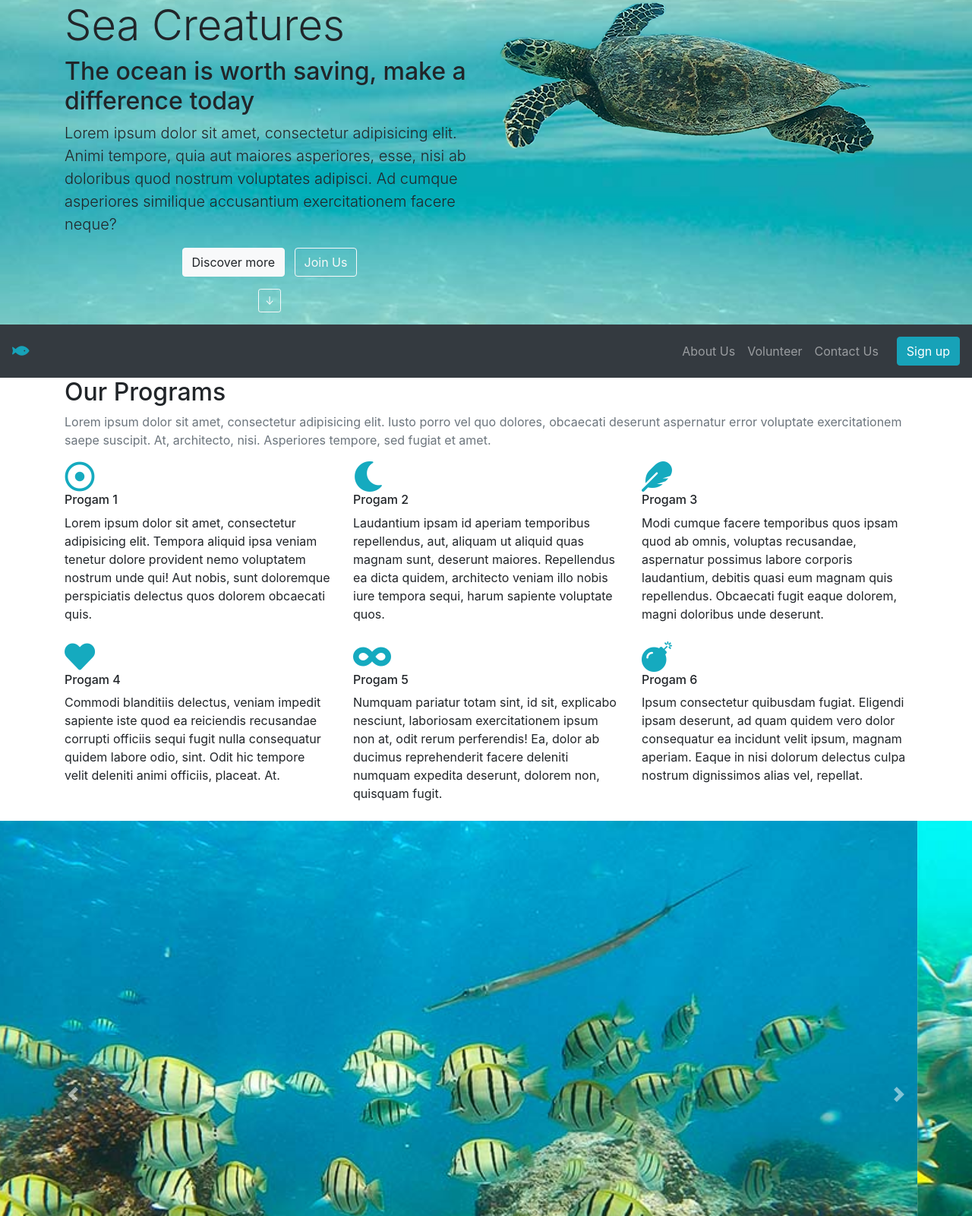
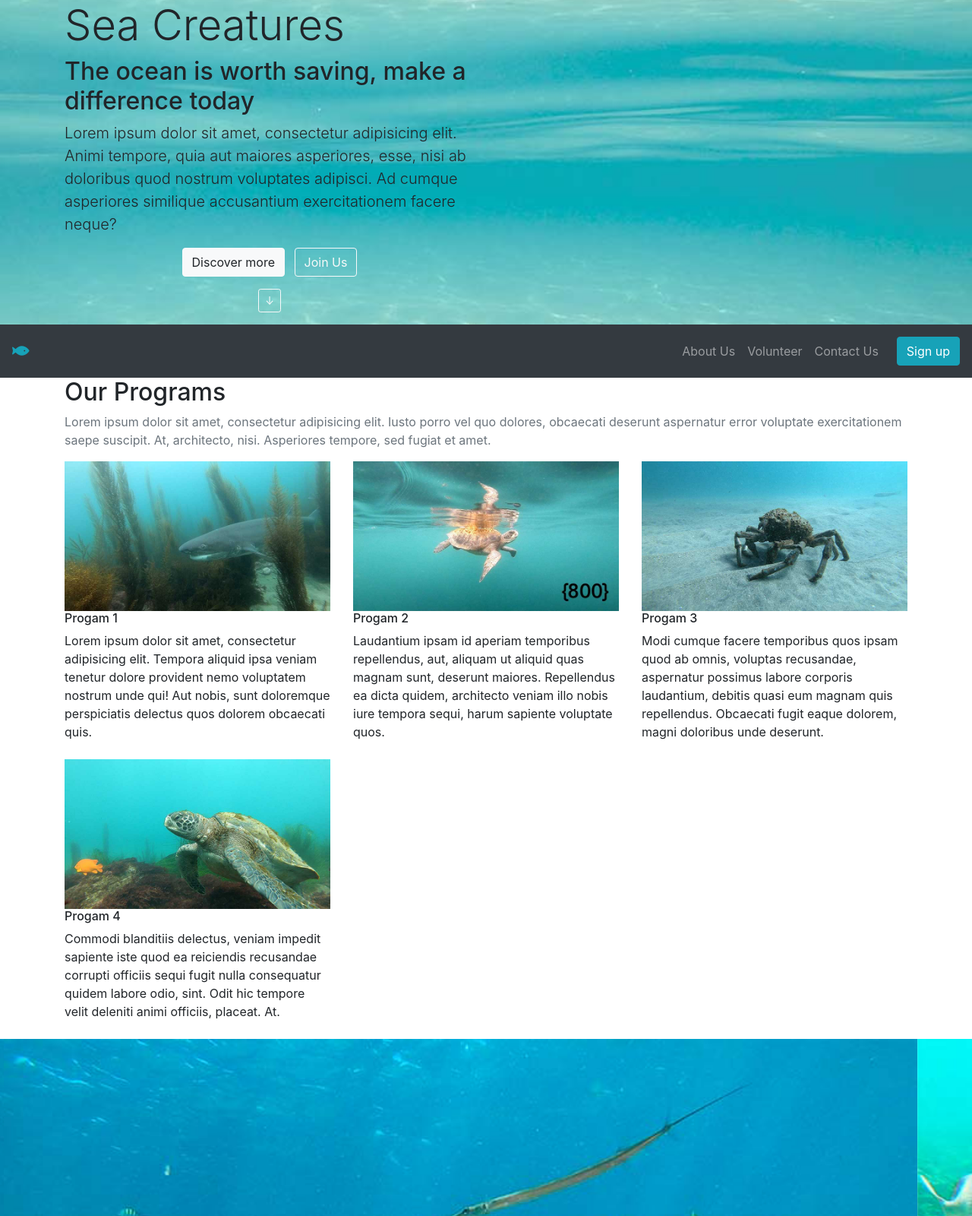
Before and after one commit to RodikYermak/rodion.yermakov.sd-gmail.com, a plain HTML site: page root/srsSetJS/responsiveImages.html in a window 1280 px wide. Shown: the top 1600 px of the page at 76% size. Drawn offline with nearby package versions, Linux system fonts and the light colour scheme.

Commit message:
javascript part of srcSet

```diff
--- a/root/srsSetJS/responsiveImages.html
+++ b/root/srsSetJS/responsiveImages.html
@@ -3,7 +3,7 @@
 <head>
     <meta charset="UTF-8">
     <meta name="viewport" content="width=device-width,  initial-scale=1.0">
-    <title>Ex 3 DOM - access and change using methods</title>
+    <title>World Oceans</title>
 
     <!--font awesome-->
     <link rel="stylesheet" href="https://use.fontawesome.com/releases/v5.7.2/css/all.css" integrity="sha384-fnmOCqbTlWIlj8LyTjo7mOUStjsKC4pOpQbqyi7RrhN7udi9RwhKkMHpvLbHG9Sr" crossorigin="anonymous">
@@ -29,9 +29,11 @@
                        <a href="#programs" class="btn btn-outline-light btn-sm">&darr;</a>
                    </p>
                </article>
+<!--
                <figure class="col-lg-6 order-1 order-lg-2">
                    <img src="images/turtle.png" alt="sea turtle" class="img-fluid">
                </figure>
+-->
            </div><!-- end row -->
        </div><!-- end container -->
    </section>
@@ -62,44 +64,30 @@
            <div class="row">
            <article class="col-sm-6 col-lg-4 mb-2">
 
-                   <i class="far fa-dot-circle"></i>
+                   <img src="images/7Gill-800.jpg" alt="7 gill" class="img-fluid" data-type="programs">
                    <h6>Progam 1</h6>
                    <p>Lorem ipsum dolor sit amet, consectetur adipisicing elit. Tempora aliquid ipsa veniam tenetur dolore provident nemo voluptatem nostrum unde qui! Aut nobis, sunt doloremque perspiciatis delectus quos dolorem obcaecati quis.</p>
 
            </article>
            <article class="col-sm-6 col-lg-4 mb-2">
 
-                   <i class="fas fa-moon"></i>
+                   <img src="images/turtle2-800.jpg" alt="turtle" class="img-fluid" data-type="programs">
                    <h6>Progam 2</h6>
                    <p>Laudantium ipsam id aperiam temporibus repellendus, aut, aliquam ut aliquid quas magnam sunt, deserunt maiores. Repellendus ea dicta quidem, architecto veniam illo nobis iure tempora sequi, harum sapiente voluptate quos.</p>
 
            </article>
            <article class="col-sm-6 col-lg-4 mb-2">
 
-                   <i class="fas fa-feather"></i>
+                   <img src="images/sheepCrab-800.jpg" alt="crab" class="img-fluid" data-type="programs">
                    <h6>Progam 3</h6>
                    <p>Modi cumque facere temporibus quos ipsam quod ab omnis, voluptas recusandae, aspernatur possimus labore corporis laudantium, debitis quasi eum magnam quis repellendus. Obcaecati fugit eaque dolorem, magni doloribus unde deserunt.</p>
 
            </article>
            <article class="col-sm-6 col-lg-4 mb-2">
 
-                   <i class="fas fa-heart"></i>
+                   <img src="images/turtle-800.jpg" alt="turtle" class="img-fluid" data-type="programs">
                    <h6>Progam 4</h6>
                    <p>Commodi blanditiis delectus, veniam impedit sapiente iste quod ea reiciendis recusandae corrupti officiis sequi fugit nulla consequatur quidem labore odio, sint. Odit hic tempore velit deleniti animi officiis, placeat. At.</p>
-
-           </article>
-           <article class="col-sm-6 col-lg-4 mb-2">
-
-                   <i class="fas fa-infinity"></i>
-                   <h6>Progam 5</h6>
-                   <p>Numquam pariatur totam sint, id sit, explicabo nesciunt, laboriosam exercitationem ipsum non at, odit rerum perferendis! Ea, dolor ab ducimus reprehenderit facere deleniti numquam expedita deserunt, dolorem non, quisquam fugit.</p>
-
-           </article>
-           <article class="col-sm-6 col-lg-4 mb-2">
-
-                   <i class="fas fa-bomb"></i>
-                   <h6>Progam 6</h6>
-                   <p>Ipsum consectetur quibusdam fugiat. Eligendi ipsam deserunt, ad quam quidem vero dolor consequatur ea incidunt velit ipsum, magnam aperiam. Eaque in nisi dolorum delectus culpa nostrum dignissimos alias vel, repellat.</p>
 
            </article>
            </div><!-- end row -->
@@ -116,21 +104,21 @@
           </ol>
           <div class="carousel-inner" role="listbox">
               <article class="carousel-item">
-                  <img src="images/c1.jpg" alt="reef">
+                  <img src="images/c1-800.jpg" alt="reef" data-type="carousel">
                   <div class="carousel-caption">
                       <h3>Healthy Reef</h3>
                       <p>Napolean Wrasse swimming on the reef</p>
                   </div>
               </article>
               <article class="carousel-item active">
-                  <img src="images/c2.jpg" alt="fish swimming">
+                  <img src="images/c2-800.jpg" alt="fish swimming" data-type="carousel">
                   <div class="carousel-caption">
                       <h3>Many types of fish</h3>
                       <p>School of convict tangs swimming with pipe fish</p>
                   </div>
               </article>
               <article class="carousel-item">
-                  <img src="images/c3.jpg" alt="large fish school">
+                  <img src="images/c3-800.jpg" alt="large fish school" data-type="carousel">
                   <div class="carousel-caption">
                       <h3>School of fish</h3>
                       <p>There is so much to see and appreciate</p>
@@ -157,7 +145,7 @@
            <div class="row">
                <article class="col-md-4 mb-4">
                    <div class="card border-0 h-100">
-                       <a href="#"><img src="images/ray01.jpg" alt="batray" class="card-img-top"></a>
+                       <a href="#"><img src="images/7Gill-800.jpg" alt="batray" class="card-img-top" data-type="animals"></a>
                        <div class="card-body">
                            <h5>Animal name</h5>
                            <p class="card-text">Lorem ipsum dolor sit amet, consectetur adipisicing elit. Fugiat unde, velit. Excepturi distinctio possimus neque aliquam, veniam dolore earum nam itaque eius, maxime dignissimos iure debitis sit adipisci, harum ad!</p>
@@ -167,7 +155,7 @@
                </article>
                <article class="col-md-4 mb-4">
                    <div class="card border-0 h-100">
-                       <a href="#"><img src="images/fish04.jpg" alt="fish" class="card-img-top"></a>
+                       <a href="#"><img src="images/sheepCrab-800.jpg" alt="crab" class="card-img-top" data-type="animals"></a>
                        <div class="card-body">
                            <h5>Animal name</h5>
                            <p class="card-text">At odit impedit vel perferendis voluptatum recusandae est repudiandae necessitatibus doloribus placeat nobis sed, aliquid molestiae alias, eius repellendus possimus nulla sint quod quasi amet. Aperiam beatae modi sequi explicabo.</p>
@@ -177,7 +165,7 @@
                </article>
                <article class="col-md-4 mb-4">
                    <div class="card border-0 h-100">
-                       <a href="#"><img src="images/shark04.jpg" alt="shark" class="card-img-top"></a>
+                       <a href="#"><img src="images/turtle2-800.jpg" alt="shark" class="card-img-top" data-type="animals"></a>
                        <div class="card-body">
                            <h5>Animal name</h5>
                            <p class="card-text">Quo sed ab, esse rem maxime. Debitis, dolore. Quam, culpa, obcaecati amet eaque nihil unde vel cum! Dolorem assumenda quia, accusamus dignissimos autem labore esse a cupiditate, et hic architecto!</p>
@@ -187,7 +175,7 @@
                </article>
                <article class="col-md-4 mb-4">
                    <div class="card border-0 h-100">
-                       <a href="#"><img src="images/fish04.jpg" alt="" class="card-img-top"></a>
+                       <a href="#"><img src="images/7Gill-800.jpg" alt="shark" class="card-img-top" data-type="animals"></a>
                        <div class="card-body">
                            <h5>Animal name</h5>
                            <p class="card-text">Quam modi veritatis recusandae quo nulla ipsa incidunt, molestiae! Repellendus debitis perspiciatis aliquam consequuntur facere saepe, nemo facilis culpa architecto quas eaque error sapiente fuga quos, quisquam ipsam iste excepturi?</p>
@@ -197,7 +185,7 @@
                </article>
                <article class="col-md-4 mb-4">
                    <div class="card border-0 h-100">
-                       <a href="#"><img src="images/ray01.jpg" alt="" class="card-img-top"></a>
+                       <a href="#"><img src="images/turtle-800.jpg" alt="turtle" class="card-img-top" data-type="animals"></a>
                        <div class="card-body">
                            <h5>Animal name</h5>
                            <p class="card-text">Aliquid perspiciatis, molestiae, ducimus libero odio dolor qui soluta nisi atque non incidunt, rerum ipsum ea facilis! Porro unde repellendus, tempore voluptate. Fugiat, ullam quia debitis blanditiis excepturi iste quam.</p>
@@ -207,7 +195,7 @@
                </article>
                <article class="col-md-4 mb-4">
                    <div class="card border-0 h-100">
-                       <a href="#"><img src="images/shark04.jpg" alt="shark" class="card-img-top"></a>
+                       <a href="#"><img src="images/sheepCrab-800.jpg" alt="shark" class="card-img-top" data-type="animals"></a>
                        <div class="card-body">
                            <h5>Animal name</h5>
                            <p class="card-text">Quia assumenda repellendus magni, porro unde commodi, ratione accusamus minima, adipisci exercitationem officiis. Blanditiis eligendi officiis minima at facilis, molestias optio veniam illum tempora, quas atque, debitis eum quis cupiditate.</p>
@@ -223,29 +211,9 @@
 <script src="https://cdnjs.cloudflare.com/ajax/libs/popper.js/1.14.7/umd/popper.min.js" integrity="sha384-UO2eT0CpHqdSJQ6hJty5KVphtPhzWj9WO1clHTMGa3JDZwrnQq4sF86dIHNDz0W1" crossorigin="anonymous"></script>
 <script src="scripts/bootstrap.min.js" type="text/javascript"></script>
 
-  <script>
-    // classList details: https://developer.mozilla.org/en-US/docs/Web/API/Element/classList
+<script src="scripts/responsiveImages.js" type="text/jscript">
 
-      document.querySelector('.masthead').classList;
 
-      // to add a new class, use add method:
-      document.querySelector('.masthead').classList.add('newClass');
-
-      // remove method
-      document.querySelector('.masthead').classList.remove('bg-light');
-
-      // index method
-      document.querySelector('.masthead').classList[1]
-
-      // toggle - which checks to se eif its there and either adds or removes and returns t/f
-      document.querySelector('.masthead').classList.toggle('newClass');
-
-      // contains - just sees if it is there, returns t/f
-      document.querySelector('.masthead').classList.contains('newClass2');
-
-      // replace - which takes an old one aways and adds a new one
-      document.querySelector('.masthead').classList.replace('newClass', 'special');
-
-  </script>
+</script>
 </body>
 </html>
--- /dev/null
+++ b/root/srsSetJS/scripts/responsiveImages.js
@@ -0,0 +1,40 @@
+// make an array that gets all images
+const IMAGES = document.querySelectorAll('img');
+
+const SIZES = {
+    programs: '(max-width: 450px) 400px, 800px',
+    carousel: '100vw',
+    animals: '(max-width: 768px) 400px, 200px'
+}
+
+// function that generates srcset values
+function createSrcSet(imgSrc) {
+    let markup = [];
+    let width = 200;
+
+    for(let i = 0; i<3; i++){
+        markup[i] = imgSrc + '-' + width + '.jpg ' + width + 'w';
+        width += width;
+    }
+
+    return markup.join();
+}
+
+for(let i = 0; i<IMAGES.length; i++){
+    let imgSrc = IMAGES[i].getAttribute('src');
+
+    // strip off last 8 chars of image name
+    imgSrc = imgSrc.slice(0, -8);
+//    console.log(imgSrc);
+
+    let srcset = createSrcSet(imgSrc); // core url to the image
+    console.log(srcset);
+    console.log(imgSrc);
+
+
+    // get the data type
+    let type = IMAGES[i].getAttribute('data-type');
+    let sizes = SIZES[type];
+    console.log(sizes);
+    console.log(type);
+}
```
